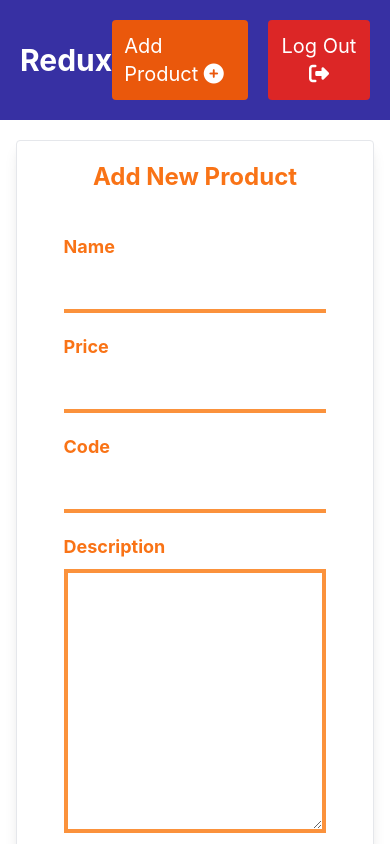
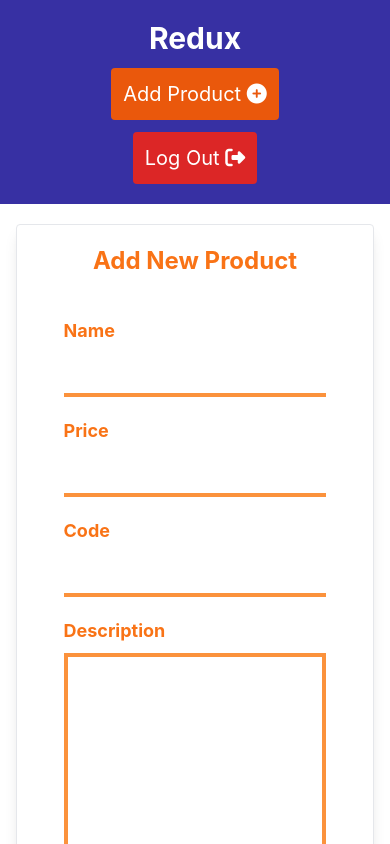
Before and after one commit to lautarojlopez/redux-products, a Next.js app: page /add in a window 390 px wide. Shown: the top 844 px of the page. Built offline with nearby package versions, Linux system fonts and the light colour scheme.

Commit message:
Styles responsive design to Header component

```diff
--- a/components/Header.jsx
+++ b/components/Header.jsx
@@ -16,14 +16,14 @@ const Header = () => {
     }
 
     return (
-        <nav className='p-5 bg-indigo-800 text-white flex justify-between items-center'>
+        <nav className='p-5 bg-indigo-800 text-white flex flex-col md:flex-row justify-between items-center'>
             <Link href="/"><h1 className='cursor-pointer text-3xl font-bold'>Redux</h1></Link>
-            <div className='flex justify-between items-center'>
+            <div className='flex flex-col md:flex-row justify-between items-center'>
                 {
-                    currentUser ? <p className='font-bold text-xl mr-5'>Welcome, {currentUser.displayName}</p> : null
+                    currentUser ? <p className='font-bold text-xl mt-3 md:mr-5'>Welcome, {currentUser.displayName}</p> : null
                 }
-                <Link href="/add"><a className='btn'>Add Product <i className="fas fa-plus-circle"></i></a></Link>
-                <button onClick={() => logOut(auth)} className='btn-delete ml-5'>Log Out <i className="fa fa-sign-out"></i></button>
+                <Link href="/add"><a className='btn mt-3'>Add Product <i className="fas fa-plus-circle"></i></a></Link>
+                <button onClick={() => logOut(auth)} className='btn-delete mt-3 md:ml-5'>Log Out <i className="fa fa-sign-out"></i></button>
             </div>
         </nav>
     );
```
